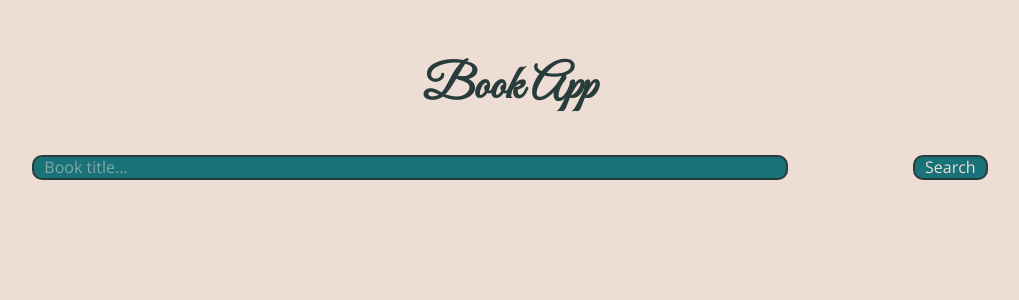
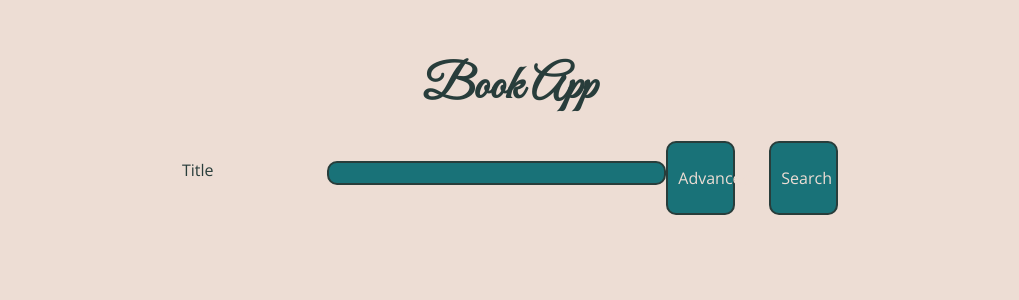
Before and after one commit to CharlieMantium/books-app, a React (Create React App) app: page / in a window 1280 px wide. Shown: the top 300 px of the page, without its empty margins (130-1149 px from the left). Built offline with nearby package versions, Linux system fonts and the light colour scheme.

Commit message:
added advanced search elements

```diff
--- a/src/components/App/App.tsx
+++ b/src/components/App/App.tsx
@@ -23,16 +23,25 @@ const StyledHeader = styled.h1`
 
 const App: React.FC = () => {
   const [title, setTitle] = useState<string>('');
+  const [author, setAuthor] = useState<string>('');
+  const [language, setLanguage] = useState<string>('');
+  const [year, setYear] = useState<string>('');
   const [books, setBooks] = useState<Book[]>([]);
 
   useEffect(() => {
-    if (title) fetchBooks(title, setBooks);
+    if (title) fetchBooks(title, author, language, year, setBooks);
   }, [title]);
 
   return (
     <Layout>
       <StyledHeader>Book App</StyledHeader>
-      <SearchForm title={title} setTitle={setTitle} />
+      <SearchForm
+        title={title}
+        setTitle={setTitle}
+        setAuthor={setAuthor}
+        setLanguage={setLanguage}
+        setYear={setYear}
+      />
       <BookList books={books} />
     </Layout>
   );
--- /dev/null
+++ b/src/components/FormTextInput/FormTextInput.tsx
@@ -0,0 +1,49 @@
+import React from 'react';
+import styled from 'styled-components/macro';
+import { rem, lighten } from 'polished';
+
+import { colors, screenSizes } from '../../styles/base';
+
+const StyledLabel = styled.label`
+  display: flex;
+  justify-content: space-between;
+  width: 100%;
+
+  @media (min-width: ${screenSizes.largeMobile}) {
+    margin: ${rem(30)} 0;
+  }
+`;
+
+const InputName = styled.p`
+  margin: 0;
+  text-transform: capitalize;
+`;
+
+const StyledTextInput = styled.input`
+  padding: ${rem(1)} ${rem(10)};
+  width: 70%;
+  border: ${rem(2)} solid ${colors.beta};
+  border-radius: ${rem(10)};
+  color: ${colors.alpha};
+  background-color: ${colors.gamma};
+  transition: background-color 0.5s ease-in-out;
+
+  &:hover {
+    background-color: ${lighten(0.1, colors.gamma)};
+  }
+`;
+
+interface FormTextInputProps {
+  name: string;
+  value: string;
+  onChange: (e: React.ChangeEvent<HTMLInputElement>) => void;
+}
+
+const FormTextInput: React.FC<FormTextInputProps> = ({ name, value, onChange }) => (
+  <StyledLabel>
+    <InputName>{name}</InputName>
+    <StyledTextInput type="text" value={value} onChange={onChange} />
+  </StyledLabel>
+);
+
+export default FormTextInput;
--- a/src/components/SearchForm/SearchForm.tsx
+++ b/src/components/SearchForm/SearchForm.tsx
@@ -4,45 +4,38 @@ import { rem, lighten } from 'polished';
 
 import { colors, screenSizes } from '../../styles/base';
 
+import FormTextInput from '../FormTextInput/FormTextInput';
+
 const StyledForm = styled.form`
-  display: flex;
-  justify-content: space-between;
   width: 100%;
+  padding: 0;
 
-  @media (min-width: ${screenSizes.rotatedMobile}) {
-    justify-content: space-around;
-  }
-
-  @media (min-width: ${screenSizes.largeMobile}) {
-    margin: ${rem(30)} 0;
+  @media (min-width: ${screenSizes.desktop}) {
+    padding: 0 ${rem(200)};
   }
 `;
 
-const StyledTextInput = styled.input`
+const StyledSearchPanel = styled.fieldset`
+  display: flex;
+  border: none;
+  margin: 0;
+`;
+
+const ButtonWrapper = styled.div`
+  display: flex;
+  justify-content: space-between;
+  margin-top: ${rem(10)};
+`;
+
+const StyledButton = styled.button`
   padding: ${rem(1)} ${rem(10)};
-  width: 70%;
+  width: 40%;
+  max-width: ${rem(100)};
   border: ${rem(2)} solid ${colors.beta};
   border-radius: ${rem(10)};
   color: ${colors.alpha};
   background-color: ${colors.gamma};
-  transition: background-color 0.5s ease-in-out;
-
-  &::-webkit-input-placeholder {
-    color: ${colors.alpha};
-    opacity: 0.5;
-  }
-
-  &:hover {
-    background-color: ${lighten(0.1, colors.gamma)};
-  }
-`;
-
-const StyledSubmitInput = styled.input`
-  padding: ${rem(1)} ${rem(10)};
-  border: ${rem(2)} solid ${colors.beta};
-  border-radius: ${rem(10)};
-  color: ${colors.alpha};
-  background-color: ${colors.gamma};
+  cursor: pointer;
   transition: color 0.5s ease-in-out, background-color 0.5s ease-in-out;
 
   &:hover {
@@ -54,27 +47,65 @@ const StyledSubmitInput = styled.input`
 interface SearchFormProps {
   title: string;
   setTitle: (title: string) => void;
+  setAuthor: (title: string) => void;
+  setLanguage: (title: string) => void;
+  setYear: (title: string) => void;
 }
 
-const SearchForm: React.FC<SearchFormProps> = ({ title, setTitle }) => {
+const SearchForm: React.FC<SearchFormProps> = ({
+  title,
+  setTitle,
+  setAuthor,
+  setLanguage,
+  setYear,
+}) => {
+  const [isAdvancedSearch, setIsAdvancedSearch] = useState<boolean>(false);
   const [titleInputValue, setTitleInputValue] = useState<string>('');
+  const [authorInputValue, setAuthorInputValue] = useState<string>('');
+  const [languageInputValue, setLanguageInputValue] = useState<string>('');
+  const [yearInputValue, setYearInputValue] = useState<string>('');
 
-  const handleChange = (e: React.ChangeEvent<HTMLInputElement>) =>
+  const onAdvancedSearchButtonClick = () => setIsAdvancedSearch((state) => !state);
+  const handleTitleInputChange = (e: React.ChangeEvent<HTMLInputElement>) =>
     setTitleInputValue(e.target.value);
+  const handleAuthorInputChange = (e: React.ChangeEvent<HTMLInputElement>) =>
+    setAuthorInputValue(e.target.value);
+  const handleLanguageInputChange = (e: React.ChangeEvent<HTMLInputElement>) =>
+    setLanguageInputValue(e.target.value);
+  const handleYearInputChange = (e: React.ChangeEvent<HTMLInputElement>) =>
+    setYearInputValue(e.target.value);
   const handleSubmit = (e: React.FormEvent<HTMLFormElement>) => {
     e.preventDefault();
     setTitle(titleInputValue);
+    setAuthor(authorInputValue);
+    setLanguage(languageInputValue);
+    setYear(yearInputValue);
   };
 
   return (
     <StyledForm onSubmit={handleSubmit}>
-      <StyledTextInput
-        type="text"
-        value={titleInputValue}
-        onChange={handleChange}
-        placeholder="Book title..."
-      />
-      <StyledSubmitInput type="submit" value="Search" />
+      <StyledSearchPanel>
+        <FormTextInput name="title" value={titleInputValue} onChange={handleTitleInputChange} />
+        <ButtonWrapper>
+          <StyledButton onClick={onAdvancedSearchButtonClick}>Advanced</StyledButton>
+          <StyledButton type="submit">Search</StyledButton>
+        </ButtonWrapper>
+      </StyledSearchPanel>
+      {isAdvancedSearch && (
+        <StyledSearchPanel>
+          <FormTextInput
+            name="author"
+            value={authorInputValue}
+            onChange={handleAuthorInputChange}
+          />
+          <FormTextInput
+            name="language"
+            value={languageInputValue}
+            onChange={handleLanguageInputChange}
+          />
+          <FormTextInput name="year" value={yearInputValue} onChange={handleYearInputChange} />
+        </StyledSearchPanel>
+      )}
     </StyledForm>
   );
 };
```
